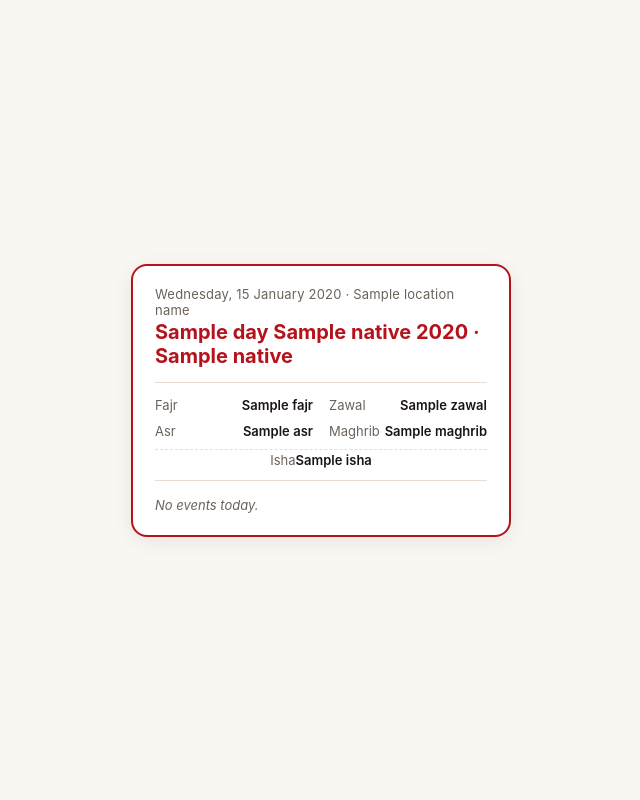
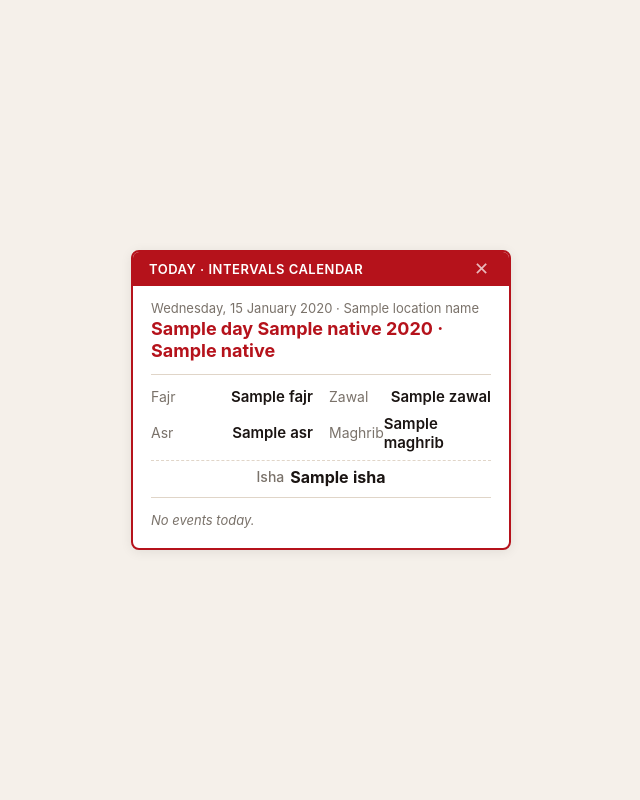
Before and after one commit to imoosa/hijri, a Python web app: template app/templates/widget_today.html in a window 1280 px wide. Shown: the whole page, without its empty margins (319-959 px from the left). Run offline with Jinja, Linux system fonts and the light colour scheme; the template is opened without the code that fills it: most values are stand-ins (such as "Sample title", 1, 10 or a date in 2020).

Commit message:
Add files via upload

```diff
--- a/app/templates/widget_today.html
+++ b/app/templates/widget_today.html
@@ -10,12 +10,11 @@
 <style>
     :root {
         --maroon: #b5121b;
-        --bg: #faf7f2;
+        --bg: #f5f0ea;
         --card: #ffffff;
         --text: #1a1412;
-        --muted: #6b625a;
-        --border: #e8ddd0;
-        --shadow: rgba(0,0,0,0.08);
+        --muted: #7a726a;
+        --border: #e0d5c8;
     }
     * { box-sizing: border-box; margin: 0; padding: 0; }
     html, body {
@@ -29,85 +28,92 @@
         align-items: center;
         justify-content: center;
         min-width: 280px;
-        padding: 12px;
+        padding: 16px;
     }
 
     .widget {
         background: var(--card);
-        border-radius: 16px;
-        padding: 20px 22px 18px;
+        border-radius: 8px;
+        padding: 0;
         width: 100%;
         max-width: 380px;
-        box-shadow: 0 4px 20px var(--shadow);
         border: 2px solid var(--maroon);
         position: relative;
+        overflow: hidden;
+        box-shadow: 0 2px 12px rgba(0,0,0,0.08);
     }
 
-    /* Titlebar overlay for WCO support */
-    .titlebar-overlay {
-        display: none;
+    /* RED HEADER BAR */
+    .widget-header {
+        background: var(--maroon);
+        padding: 8px 16px;
+        display: flex;
+        justify-content: space-between;
         align-items: center;
-        padding: 0 12px;
-        font-size: 12px;
-        color: var(--muted);
-        background: var(--card);
     }
 
-    @media (display-mode: window-controls-overlay) {
-        .titlebar-overlay {
-            display: flex;
-            position: fixed;
-            top: env(titlebar-area-y, 0);
-            left: env(titlebar-area-x, 0);
-            height: env(titlebar-area-height, 33px);
-            width: env(titlebar-area-width, 100%);
-            -webkit-app-region: drag;
-            app-region: drag;
+    .widget-header .title {
+        color: #fff;
+        font-size: 13px;
+        font-weight: 600;
+        letter-spacing: 0.5px;
+        text-transform: uppercase;
     }
-        .widget {
-            padding-top: calc(env(titlebar-area-height, 33px) + 16px);
-            border-radius: 0;
-            max-width: 100%;
+
+    .widget-header .cut-btn {
+        background: none;
         border: none;
+        color: rgba(255,255,255,0.7);
+        font-size: 18px;
+        cursor: pointer;
+        padding: 0 4px;
+        line-height: 1;
+        transition: color 0.2s;
     }
-        .widget .date-line { display: none; }
+    .widget-header .cut-btn:hover {
+        color: #fff;
+    }
+
+    /* CONTENT AREA */
+    .widget-body {
+        padding: 14px 18px 16px;
     }
 
     .date-line {
         font-size: 13px;
         color: var(--muted);
-        letter-spacing: 0.2px;
         margin-bottom: 2px;
     }
 
     .native-line {
-        font-size: 20px;
+        font-size: 18px;
         font-weight: 700;
         color: var(--maroon);
-        margin-bottom: 14px;
+        margin-bottom: 12px;
         line-height: 1.2;
     }
 
-    .prayer-grid {
+    /* Prayer times - table style */
+    .prayer-times {
         display: grid;
         grid-template-columns: 1fr 1fr;
-        gap: 6px 16px;
-        padding: 12px 0 10px;
+        gap: 4px 16px;
+        padding: 10px 0 8px;
         border-top: 1px solid var(--border);
         border-bottom: 1px solid var(--border);
-        margin-bottom: 12px;
+        margin-bottom: 10px;
     }
 
     .prayer-item {
         display: flex;
         justify-content: space-between;
-        align-items: baseline;
-        font-size: 13px;
-        color: var(--muted);
+        align-items: center;
+        font-size: 14px;
         padding: 2px 0;
     }
 
     .prayer-item .label {
+        color: var(--muted);
         font-weight: 400;
     }
 
@@ -115,10 +121,27 @@
         font-weight: 600;
         color: var(--text);
         font-variant-numeric: tabular-nums;
+        font-size: 15px;
+    }
+
+    .prayer-item.isha-row {
+        grid-column: 1 / -1;
+        justify-content: center;
+        padding-top: 6px;
+        margin-top: 2px;
+        border-top: 1px dashed var(--border);
+        gap: 6px;
+    }
+    .prayer-item.isha-row .label {
+        font-weight: 500;
+    }
+    .prayer-item.isha-row .time {
+        font-size: 16px;
+        font-weight: 700;
     }
 
     .events-section {
-        margin-top: 2px;
+        margin-top: 4px;
     }
 
     .events-section ul {
@@ -186,17 +235,24 @@
     </div>
 
     <div class="widget" id="widget-card">
-        <p class="date-line" id="w-date">{{ today_g.strftime("%A, %d %B %Y") }} &middot; {{ location_name }}</p>
-        <p class="native-line" id="w-native">
+        <!-- RED HEADER BAR with Cut button -->
+        <div class="widget-header">
+            <span class="title">Today &middot; Intervals Calendar</span>
+            <button class="cut-btn" id="w-cut-btn" aria-label="Close widget">✕</button>
+        </div>
+
+        <div class="widget-body">
+            <div class="date-line" id="w-date">{{ today_g.strftime("%A, %d %B %Y") }} &middot; {{ location_name }}</div>
+            <div class="native-line" id="w-native">
                 {% if native %}{{ native.day }} {{ native.month_name }} {{ native.year }} &middot; {{ native.calendar_label }}{% endif %}
-        </p>
+            </div>
 
-        <div class="prayer-grid" id="w-prayer-grid">
+            <div class="prayer-times" id="w-prayer-grid">
                 <div class="prayer-item"><span class="label">Fajr</span> <span class="time" id="p-fajr">{{ prayer.fajr }}</span></div>
                 <div class="prayer-item"><span class="label">Zawal</span> <span class="time" id="p-zawal">{{ prayer.zawal }}</span></div>
                 <div class="prayer-item"><span class="label">Asr</span> <span class="time" id="p-asr">{{ prayer.asr }}</span></div>
                 <div class="prayer-item"><span class="label">Maghrib</span> <span class="time" id="p-maghrib">{{ prayer.maghrib }}</span></div>
-            <div class="prayer-item" style="grid-column: 1 / -1; justify-content: center; padding-top: 2px; border-top: 1px dashed var(--border); margin-top: 2px;">
+                <div class="prayer-item isha-row">
                     <span class="label">Isha</span> <span class="time" id="p-isha">{{ prayer.isha }}</span>
                 </div>
             </div>
@@ -251,7 +308,17 @@ window.addEventListener("appinstalled", function () {
     installBtn.style.display = "none";
 });
 
-// Auto-refresh
+// ---- CUT BUTTON ----
+document.getElementById("w-cut-btn").addEventListener("click", function() {
+    var widget = document.getElementById("widget-card");
+    widget.style.transition = "opacity 0.3s ease";
+    widget.style.opacity = "0";
+    setTimeout(function() {
+        widget.style.display = "none";
+    }, 300);
+});
+
+// ---- AUTO-REFRESH ----
 (function () {
     var todayIso = "{{ today_g.isoformat() }}";
     var REFRESH_MS = 5 * 60 * 1000;
```
Also changed, not shown: other parts of app/templates/widget_today.html (+41 -14 lines). Lines whose indentation alone changed are shown as unchanged.
